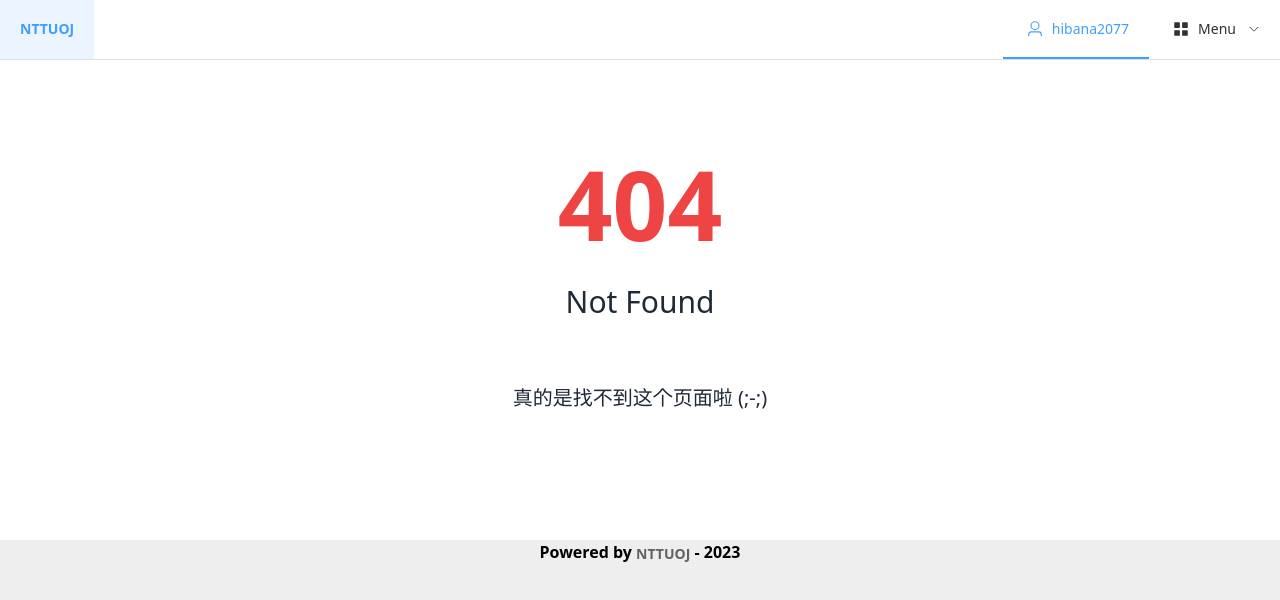
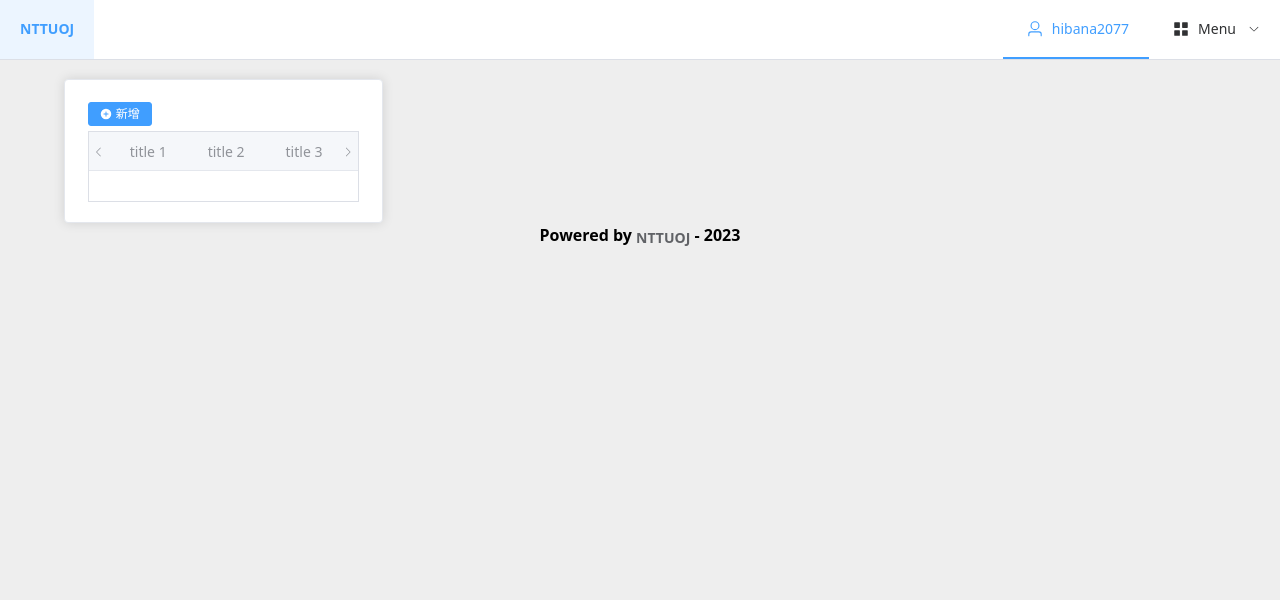
Before and after one commit to hibana2077/NTTU-judge-system, a Nuxt app in the folder nttu-judge/: page /notebook/hibana2077 in a window 1280 px wide. Before the commit this address had no page. Shown: the top 600 px of the page. Built offline with nearby package versions, Linux system fonts and the light colour scheme.

Commit message:
update note page

```diff
--- a/nttu-judge/layouts/header.vue
+++ b/nttu-judge/layouts/header.vue
@@ -2,7 +2,7 @@
  * @Author: hibana2077 hibana2077@gmail.com
  * @Date: 2023-05-02 21:36:33
  * @LastEditors: hibana2077 hibana2077@gmaill.com
- * @LastEditTime: 2023-05-03 12:43:25
+ * @LastEditTime: 2023-05-03 13:07:31
  * @FilePath: \NTTU-new-gen-judge-system\nttu-judge\layouts\header.vue
  * @Description: 这是默认设置,请设置`customMade`, 打开koroFileHeader查看配置 进行设置: https://github.com/OBKoro1/koro1FileHeader/wiki/%E9%85%8D%E7%BD%AE
 -->
@@ -26,7 +26,9 @@
       <p v-if="islogin">
         <NuxtLink :to="`/users/${username}`">{{ username }}</NuxtLink>
       </p>
-      <p v-else>Sign in/up</p>
+      <p v-else>
+        <NuxtLink to="/login">Sign in</NuxtLink>
+      </p>
     </el-menu-item>
     <el-sub-menu index="2">
       <template #title>
@@ -51,7 +53,8 @@
         <el-icon color="#409EFC" class="no-inherit">
           <Notebook />
         </el-icon>
-        Notebook
+        <NuxtLink v-if="islogin" :to="`/notebook/${username}`">Notebook</NuxtLink>
+        <NuxtLink v-else to="/login">Notebook</NuxtLink>
       </el-menu-item>
       <el-sub-menu index="2-4">
         <template #title>
--- /dev/null
+++ b/nttu-judge/pages/login.vue
@@ -0,0 +1,17 @@
+<!--
+ * @Author: hibana2077 hibana2077@gmaill.com
+ * @Date: 2023-05-03 12:49:32
+ * @LastEditors: hibana2077 hibana2077@gmaill.com
+ * @LastEditTime: 2023-05-03 12:50:15
+ * @FilePath: /NTTU-new-gen-judge-system/nttu-judge/pages/login.vue
+ * @Description: 这是默认设置,请设置`customMade`, 打开koroFileHeader查看配置 进行设置: https://github.com/OBKoro1/koro1FileHeader/wiki/%E9%85%8D%E7%BD%AE
+-->
+<template>
+    <el-container>
+        <el-main>
+            <h1>
+                This page is for login.
+            </h1>
+        </el-main>
+    </el-container>
+</template>
--- /dev/null
+++ b/nttu-judge/pages/notebook/[userid].vue
@@ -0,0 +1,35 @@
+<!--
+ * @Author: hibana2077 hibana2077@gmaill.com
+ * @Date: 2023-05-03 13:04:17
+ * @LastEditors: hibana2077 hibana2077@gmaill.com
+ * @LastEditTime: 2023-05-03 14:10:44
+ * @FilePath: /NTTU-new-gen-judge-system/nttu-judge/pages/notebook/[userid].vue
+ * @Description: 这是默认设置,请设置`customMade`, 打开koroFileHeader查看配置 进行设置: https://github.com/OBKoro1/koro1FileHeader/wiki/%E9%85%8D%E7%BD%AE
+-->
+<template>
+    <el-container>
+        <el-card style="display: flex; margin-top: 1.5%; margin-left: 5%; margin-right: 5%;">
+            <el-button type="primary" :icon="CirclePlusFilled" size="small" style="margin-left: 1%; margin-right: 1%;">新增</el-button>
+            <el-tabs type="border-card" style="margin-left: 1%; margin-right: 1%; margin-top: 2%;">
+                <el-tab-pane v-for="(content, title) in note" :label="title" :name="title">
+                    {{ content }}
+                </el-tab-pane>
+            </el-tabs>
+        </el-card>
+    </el-container>
+</template>
+
+<script setup>
+//TODO: import CKEditor
+import { CirclePlusFilled } from '@element-plus/icons-vue';
+
+
+const route = useRoute()
+const { userid } = route.params
+//TODO: get user's notebook
+const note = {
+    "title 1":"content 1",
+    "title 2":"content 2",
+    "title 3":"content 3",
+}
+</script>
```
